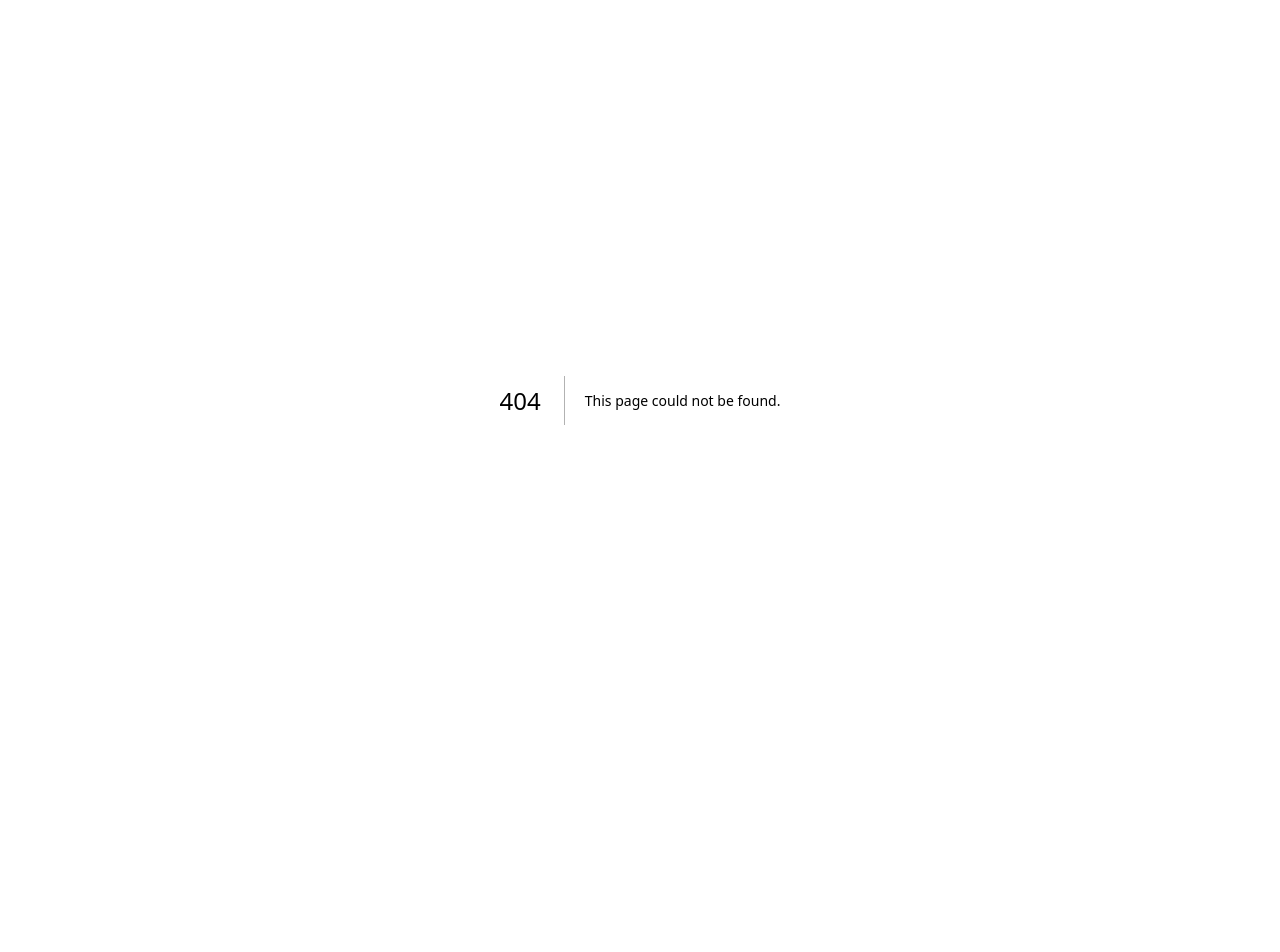
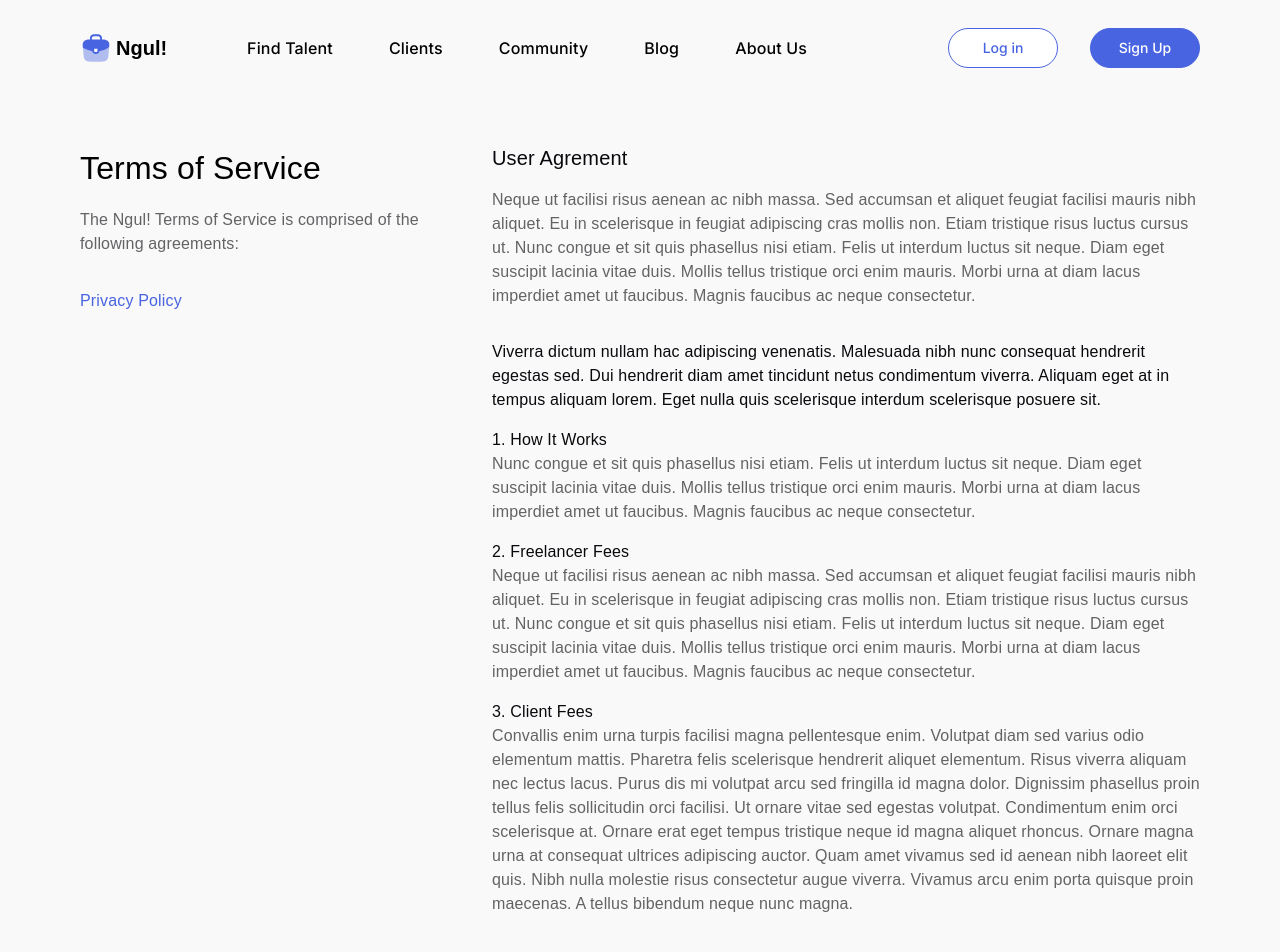
Before and after one commit to BegzodAlimov/job_seeker_app, a Next.js app: page /terms_of_service in a window 1280 px wide. Before the commit this address had no page. Shown: the top 952 px of the page. Before the commit the page ends 800 px from the top, so only its background shows below. Built offline with nearby package versions, Linux system fonts and the light colour scheme.

Commit message:
add service page

```diff
--- /dev/null
+++ b/app/(root)/(service)/privacy_policy/page.tsx
@@ -0,0 +1,25 @@
+import Link from "next/link";
+import React from "react";
+
+const page = () => {
+  return (
+    <div className="pt-12 pb-[120px] flex items-start justify-between">
+      <div className="tracking-[0.01em]">
+        <h3 className="font-font-family font-medium text-[32px] text-black mb-4">
+          Privacy Policy
+        </h3>
+        <p className="max-w-[404px] font-font-family font-normal text-[16px] text-grayscale-60 mb-8">
+          The Ngul! Privacy Policy is comprised of the following agreements:
+        </p>
+        <Link
+          href={"/terms_of_service"}
+          className="font-font-family font-medium text-[16px] text-primary-10"
+        >
+          Terms of Service
+        </Link>
+      </div>
+    </div>
+  );
+};
+
+export default page;
--- /dev/null
+++ b/app/(root)/(service)/terms_of_service/page.tsx
@@ -0,0 +1,83 @@
+import Link from "next/link";
+import React from "react";
+
+const TermsOfService = () => {
+  return (
+    <div className="pt-12 pb-[120px] flex items-start justify-between">
+      <div className="tracking-[0.01em]">
+        <h3 className="font-font-family font-medium text-[32px] text-black mb-4">
+          Terms of Service
+        </h3>
+        <p className="max-w-[404px] font-font-family font-normal text-[16px] text-grayscale-60 mb-8">
+          The Ngul! Terms of Service is comprised of the following agreements:
+        </p>
+        <Link
+          href={"/privacy_policy"}
+          className="font-font-family font-medium text-[16px] text-primary-10"
+        >
+          Privacy Policy
+        </Link>
+      </div>
+      <div className="flex flex-col gap-y-4 font-font-family font-medium tracking-[0.01em] text-[#09080d] max-w-[708px]">
+        <h4 className="text-xl">User Agrement</h4>
+        <p className="text-[16px]">
+          <div className="mb-8 text-grayscale-60 font-normal">
+            Neque ut facilisi risus aenean ac nibh massa. Sed accumsan et
+            aliquet feugiat facilisi mauris nibh aliquet. Eu in scelerisque in
+            feugiat adipiscing cras mollis non. Etiam tristique risus luctus
+            cursus ut. Nunc congue et sit quis phasellus nisi etiam. Felis ut
+            interdum luctus sit neque. Diam eget suscipit lacinia vitae duis.
+            Mollis tellus tristique orci enim mauris. Morbi urna at diam lacus
+            imperdiet amet ut faucibus. Magnis faucibus ac neque consectetur.
+          </div>
+          Viverra dictum nullam hac adipiscing venenatis. Malesuada nibh nunc
+          consequat hendrerit egestas sed. Dui hendrerit diam amet tincidunt
+          netus condimentum viverra. Aliquam eget at in tempus aliquam lorem.
+          Eget nulla quis scelerisque interdum scelerisque posuere sit.
+        </p>
+        <ol className="flex flex-col gap-y-4">
+          <li>
+            <h4>1. How It Works</h4>
+            <p className="text-grayscale-60 font-normal">
+              Nunc congue et sit quis phasellus nisi etiam. Felis ut interdum
+              luctus sit neque. Diam eget suscipit lacinia vitae duis. Mollis
+              tellus tristique orci enim mauris. Morbi urna at diam lacus
+              imperdiet amet ut faucibus. Magnis faucibus ac neque consectetur.{" "}
+            </p>
+          </li>
+          <li>
+            <h4>2. Freelancer Fees</h4>
+            <p className="text-grayscale-60 font-normal">
+              Neque ut facilisi risus aenean ac nibh massa. Sed accumsan et
+              aliquet feugiat facilisi mauris nibh aliquet. Eu in scelerisque in
+              feugiat adipiscing cras mollis non. Etiam tristique risus luctus
+              cursus ut. Nunc congue et sit quis phasellus nisi etiam. Felis ut
+              interdum luctus sit neque. Diam eget suscipit lacinia vitae duis.
+              Mollis tellus tristique orci enim mauris. Morbi urna at diam lacus
+              imperdiet amet ut faucibus. Magnis faucibus ac neque consectetur.{" "}
+            </p>
+          </li>
+          <li>
+            <h4>3. Client Fees</h4>
+            <p className="text-grayscale-60 font-normal">
+              Convallis enim urna turpis facilisi magna pellentesque enim.
+              Volutpat diam sed varius odio elementum mattis. Pharetra felis
+              scelerisque hendrerit aliquet elementum. Risus viverra aliquam nec
+              lectus lacus. Purus dis mi volutpat arcu sed fringilla id magna
+              dolor. Dignissim phasellus proin tellus felis sollicitudin orci
+              facilisi. Ut ornare vitae sed egestas volutpat. Condimentum enim
+              orci scelerisque at. Ornare erat eget tempus tristique neque id
+              magna aliquet rhoncus. Ornare magna urna at consequat ultrices
+              adipiscing auctor. Quam amet vivamus sed id aenean nibh laoreet
+              elit quis. Nibh nulla molestie risus consectetur augue viverra.
+              Vivamus arcu enim porta quisque proin maecenas. A tellus bibendum
+              neque nunc magna.
+            </p>
+          </li>
+        </ol>
+      </div>
+    </div>
+  );
+};
+
+export default TermsOfService;
--- a/app/(root)/faq/page.tsx
+++ b/app/(root)/faq/page.tsx
@@ -23,7 +23,9 @@ const Faq = () => {
 
   return (
     <div className="w-2/3 mx-auto pt-20 pb-[144px]">
-      {faq ? <Accordion type="single" collapsible>
+      {faq ? <>
+        <h2 className="max-w-[506px] font-font-family font-medium text-2xl text-[#09080d] tracking-[0.01em] mb-6">Maybe your question is have been answered, check this out!</h2>
+        <Accordion type="single" collapsible>
         {faq?.map((item: IFaqItem) => (
             <AccordionItem value={`item-${item.id}`} className="border-0">
             <AccordionTrigger className="font-font-family font-medium text-xl tracking-[0.01em] text-[#09080d] hover:no-underline">
@@ -34,7 +36,8 @@ const Faq = () => {
             </AccordionContent>
           </AccordionItem>
         ))}
-      </Accordion>: "not data"}
+      </Accordion>
+      </>: "not data"}
     </div>
   );
 };
--- a/components/shared/footer/footer.tsx
+++ b/components/shared/footer/footer.tsx
@@ -110,12 +110,12 @@ const Footer = () => {
               </Link>
             </div>
             <div className="flex gap-x-10">
-              <div className="font-font-family font-medium text-[16px] text-[#c5c5c5] tracking-[0.01em]">
+              <Link href={"/privacy_policy"} className="font-font-family font-medium text-[16px] text-[#c5c5c5] tracking-[0.01em]">
                 Terms of Service
-              </div>
-              <div className="font-font-family font-medium text-[16px] text-[#c5c5c5] tracking-[0.01em]">
+              </Link>
+              <Link href={"/terms_of_service"} className="font-font-family font-medium text-[16px] text-[#c5c5c5] tracking-[0.01em]">
                 Privacy Policy
-              </div>
+              </Link>
             </div>
           </div>
         </div>
```
